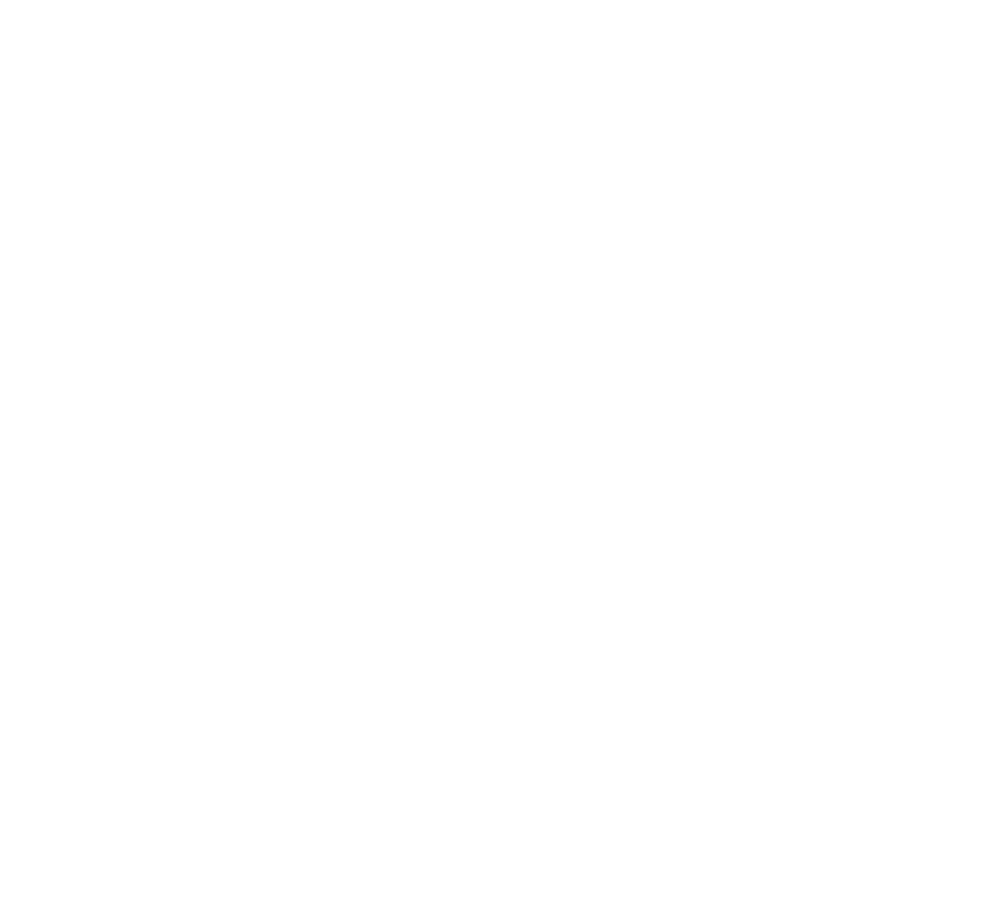
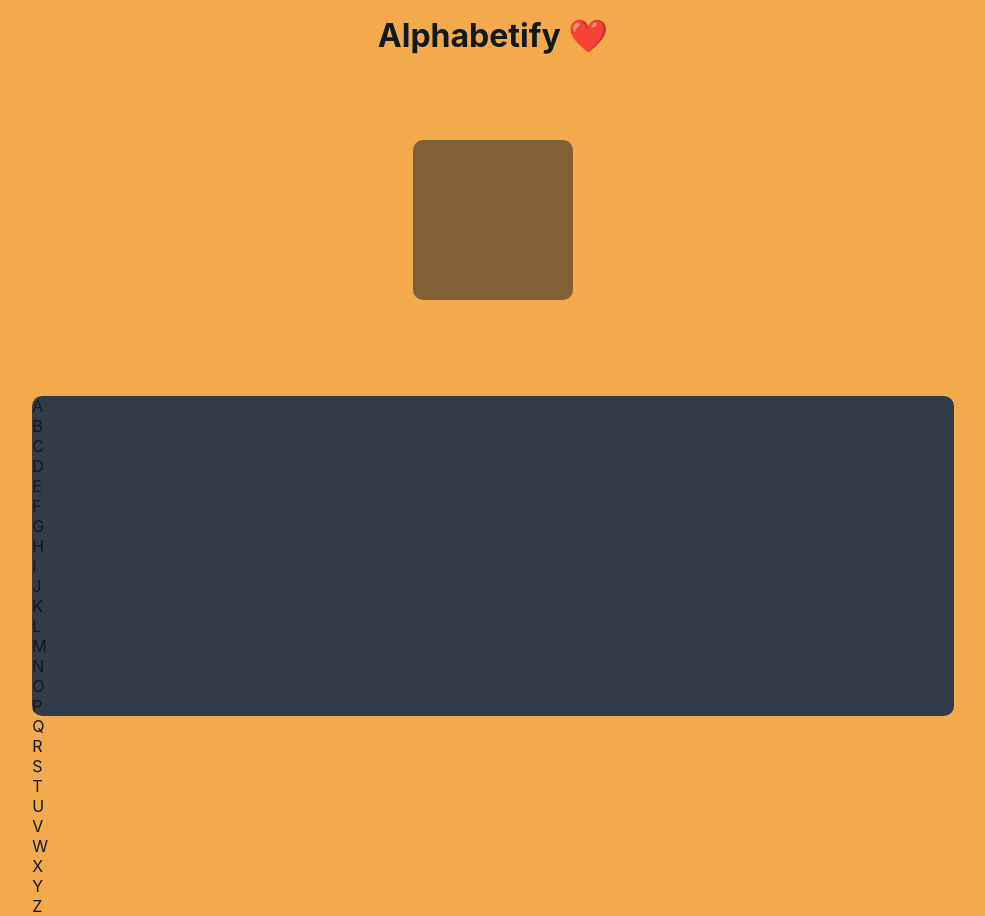
Before and after one commit to Hemsleek/Alphabetify, a plain HTML site: page index.html in a window 1280 px wide. Shown: the whole page, without its empty margins (147-1132 px from the left). Before the commit the page ends 800 px from the top, so only its background shows below. Drawn offline with Linux system fonts and the light colour scheme.

Commit message:
feat: layout

```diff
--- a/css/style.css
+++ b/css/style.css
@@ -11,3 +11,43 @@ body {
 :root {
     font-family: -apple-system, BlinkMacSystemFont, 'Segoe UI', Roboto, Oxygen, Ubuntu, Cantarell, 'Open Sans', 'Helvetica Neue', sans-serif;
 }
+
+body {
+    background-color: #f2aa4cff;
+    padding: 1rem 0;
+    color: #101820ff;
+}
+
+.wrapper {
+    margin: 10vh auto 0;
+    width: 90vw;
+    display: flex;
+    flex-direction: column;
+    align-items: center;
+    justify-content: center;
+    /* background: #f5f5f5; */
+    padding: .3rem 0 1.2rem;
+}
+
+h1 {
+    text-align: center;
+    padding: 0;
+    margin: 0;
+}
+
+.wrapper .screen {
+    width: 20vh;
+    height: 20vh;
+    background: rgba(18, 24, 32, .5);
+    margin-bottom: 6rem;
+    border-radius: 10px;
+}
+
+.keyboard {
+    display: grid;
+    grid-template-columns: repeat(ma);
+    width: 80%;
+    height: 40vh;
+    border-radius: 10px;
+    background-color: rgb(3, 33, 73, .8);
+}
--- a/index.html
+++ b/index.html
@@ -9,7 +9,41 @@
 </head>
 
 <body>
+    <h1>Alphabetify ❤️</h1>
+    <div class="wrapper">
 
+        <div class="screen">
+
+        </div>
+        <div class="keyboard">
+            <span>A</span>
+            <span>B</span>
+            <span>C</span>
+            <span>D</span>
+            <span>E</span>
+            <span>F</span>
+            <span>G</span>
+            <span>H</span>
+            <span>I</span>
+            <span>J</span>
+            <span>K</span>
+            <span>L</span>
+            <span>M</span>
+            <span>N</span>
+            <span>O</span>
+            <span>P</span>
+            <span>Q</span>
+            <span>R</span>
+            <span>S</span>
+            <span>T</span>
+            <span>U</span>
+            <span>V</span>
+            <span>W</span>
+            <span>X</span>
+            <span>Y</span>
+            <span>Z</span>
+        </div>
+    </div>
 </body>
 
 </html>
```
